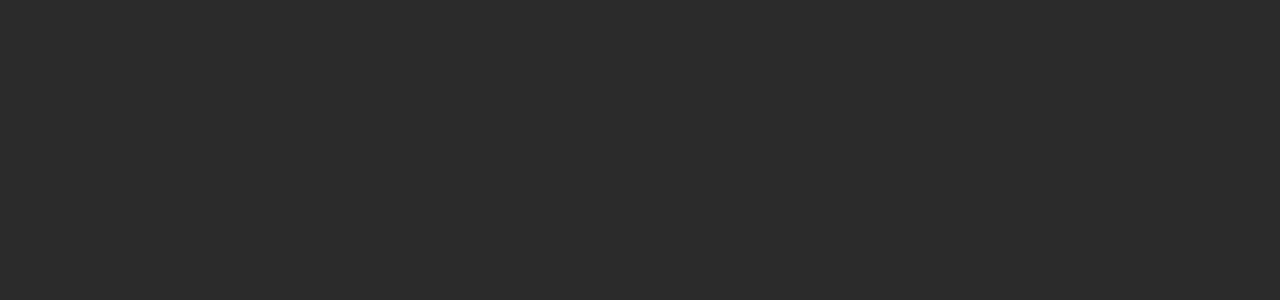
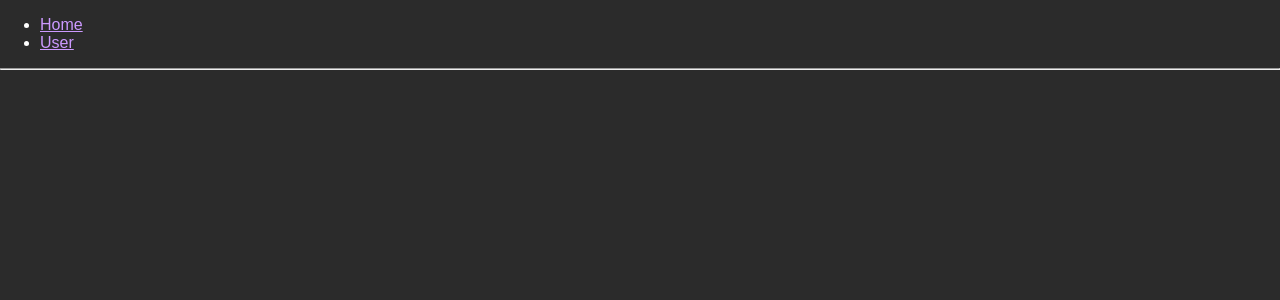
Before and after one commit to nastajus/learn-react-app--react-router, a React (Create React App) app: page / in a window 1280 px wide. Shown: the top 300 px of the page. Built offline with nearby package versions, Linux system fonts and the light colour scheme.

Commit message:
url paths '\', '\home', and '\user' all work, with caveats. noted in comments.

```diff
--- a/src/components/App.js
+++ b/src/components/App.js
@@ -4,13 +4,26 @@ import {Router, Route, browserHistory} from "react-router";
 
 import {Home} from "./Home";
 import {User} from "./User";
+import {Root} from "./Root";
 
 class App extends Component {
   render() {
     return (
       <Router history={browserHistory}>
-        <Route path={"user"} component={User} />
-        <Route path={"home"} component={Home} />
+        {/* problem #1: no default path, loading url root "/" doesn't show Header */}
+        <Route path={"/"} component={Root} >
+
+          {/* works: loading url path "/user" or "/home" shows Header AND child component */}
+          <Route path={"user"} component={User}/>
+          <Route path={"home"} component={Home}/>
+        </Route>
+
+        {/* ordering does matter, will not arrive here, since already captured above */}
+        <Route path={"home"} component={Home}/>
+
+        {/* alternatively the following WON'T use the Root component */}
+        <Route path={"home-single"} component={Home}/>
+
       </Router>
     );
   }
--- a/src/components/Root.js
+++ b/src/components/Root.js
@@ -2,18 +2,24 @@ import React from 'react';
 
 import {Header} from "./Header";
 
+/* used whenever Route uses Root, which is always, since "/" is included as top level*/
 export class Root extends React.Component {
   render() {
     return (
       <div className="container">
         <div className="row">
           <div className="col-xs-10 col-xs-offset-1">
+            {/* always appears*/}
             <Header />
           </div>
         </div>
+        <hr/>
         <div className="row">
           <div className="col-xs-10 col-xs-offset-1">
+            {/* children getting loaded when link "User" and link "Home" clicked, or URL /user or /home loaded */}
+            {/* finds this hook, loads the component off the sub-route */}
             {this.props.children}
+            {/* aka conditionally appears, if {this.props.children} exists */}
           </div>
         </div>
       </div>
```
